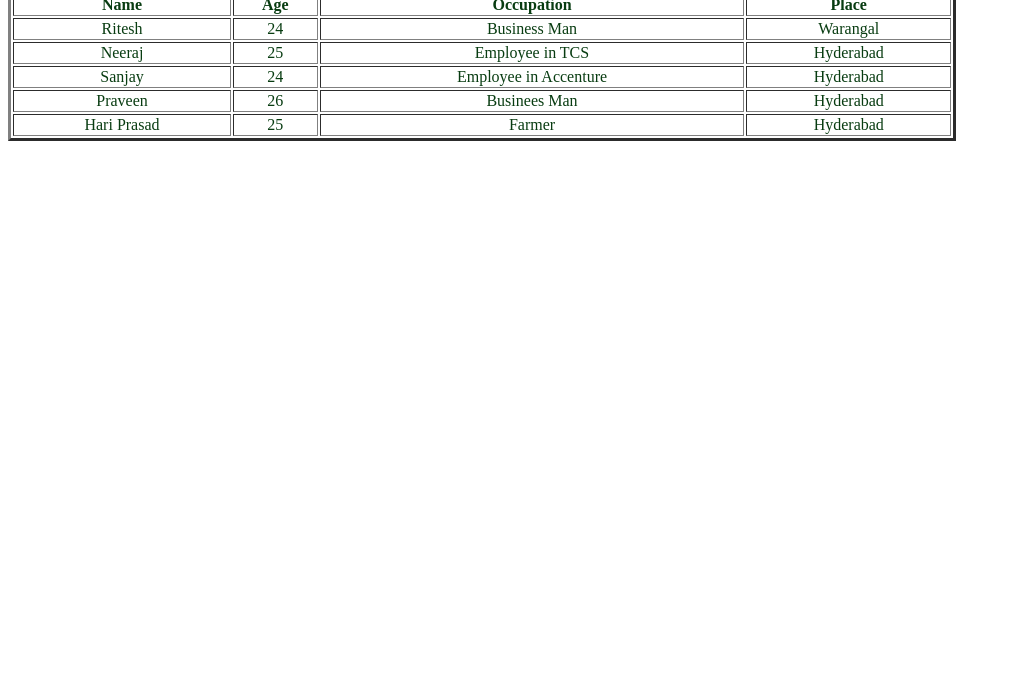
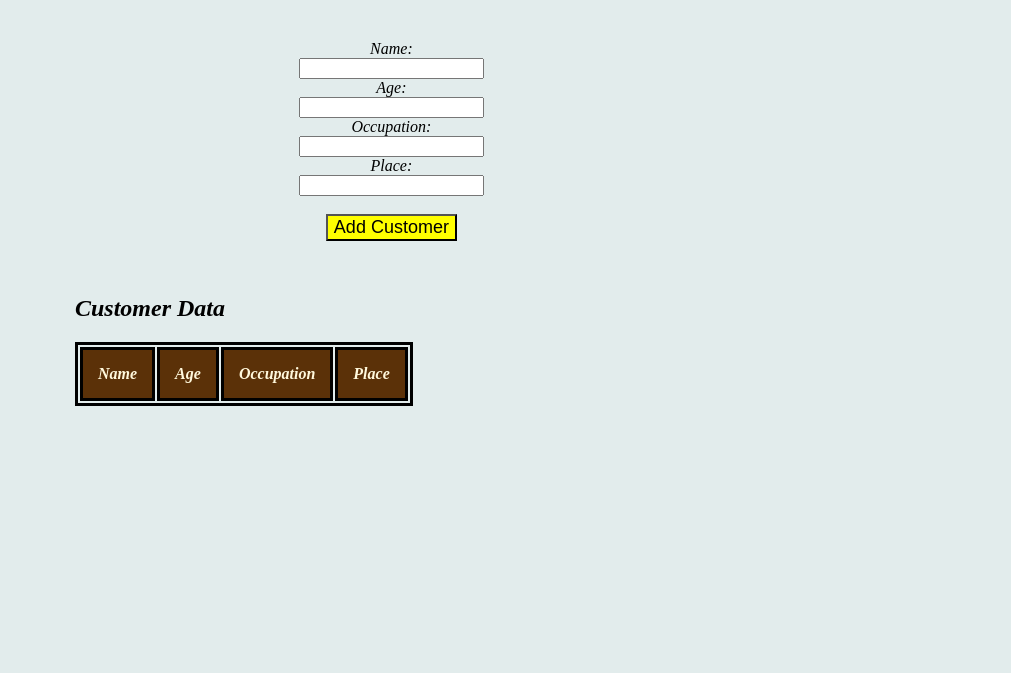
Before and after one commit to arunkrishna378/skibble-js-assignments, a plain HTML site: page assignment-3/index.html in a window 1280 px wide. Shown: the part 127-800 px from the top of the page, without its empty margins (0-1011 px from the left). Drawn offline with Linux system fonts and the light colour scheme.

Commit message:
3.3commit

```diff
--- a/assignment-3/index.html
+++ b/assignment-3/index.html
@@ -5,21 +5,84 @@
     <meta name="viewport" content="width=device-width, initial-scale=1.0" />
     <title>Document</title>
     <style>
-        body,h1{color: brown;}
-        table{
-            text-align: center;
-            width: 75%;
-        }
-        table,thead{
-        color: rgb(8, 60, 17);
-        }
+      body {
+        font-style: oblique;
+        background-color: rgb(226, 236, 236);
+        margin: 75px;
+      }
+      h1 {
+        font-style: normal;
+        font-weight: bold;
+      }
+      #coustomerForm {
+        width: 25%;
+        margin: 1%;
+        background-color: rgb(175, 171, 167);
+      }
+      form {
+        text-align: center;
+        width: 50%;
+        padding: 3%;
+      }
+      label {
+        text-align: center;
+      }
+      input {
+        color: rgb(44, 14, 4);
+      }
+      button {
+        background-color: yellow;
+        font-size: large;
+        font-family: sans-serif;
+      }
+      table {
+        width: 100px;
+        border-radius: collapse;
+        margin-top: 15px;
+      }
+      table,
+      th,
+      td {
+        border: 3px solid black;
+        align-items: left;
+      }
+      th,
+      td {
+        padding: 15px;
+
+      }
+      thead {
+        background-color: rgb(91, 49, 8);
+        color: cornsilk;
+      }
     </style>
   </head>
   <body>
-    <h1>Friends List...</h1>
-    <br>
-    <br>
-    <table  id="my table" border="3px" >
+    <h1>Enter Here Customer Details</h1>
+
+    <form id="customerForm">
+      <label for="customername">Name:</label>
+      <br />
+      <input type="text" id="customername" required />
+      <br />
+      <label for="customerage">Age:</label>
+      <br />
+      <input type="number" id="customerage" required />
+      <br />
+      <label for="customeroccupation">Occupation:</label>
+      <br />
+      <input type="text" id="customeroccupation" required />
+      <br />
+      <label for="customerplace">Place:</label>
+      <br />
+      <input type="text" id="customerplace" required />
+      <br />
+      <br />
+      <button type="submit">Add Customer</button>
+    </form>
+    <h2>Customer Data</h2>
+
+    <table>
       <thead>
         <tr>
           <th>Name</th>
@@ -27,47 +90,58 @@
           <th>Occupation</th>
           <th>Place</th>
         </tr>
-        <tr>
-          <td>Ritesh</td>
-          <td>24</td>
-          <td>Business Man</td>
-          <td>Warangal</td>
-        </tr>
-        <tr>
-          <td>Neeraj</td>
-          <td>25</td>
-          <td>Employee in TCS</td>
-          <td>Hyderabad</td>
-        </tr>
-        <tr>
-          <td>Sanjay</td>
-          <td>24</td>
-          <td>Employee in Accenture</td>
-          <td>Hyderabad</td>
-        </tr>
-        <tr>
-          <td>Praveen</td>
-          <td>26</td>
-          <td>Businees Man</td>
-          <td>Hyderabad</td>
-        </tr>
-        <tr>
-          <td>Hari Prasad</td>
-          <td>25</td>
-          <td>Farmer</td>
-          <td>Hyderabad</td>
-        </tr>
       </thead>
+      <tbody id="customerTable">
+
+      </tbody>
     </table>
     <script>
-        let data= [
-            {name:"Ritesh",age:"24"occupation:"Business Man", place:"Warangal"}
-            {name:"Neeraj",age:"25",occupation:"Employee in TCS", place:"Hyderabad"}
-            {name:"Sanjay",age:"24",occupation:"Employee in Accenture",place:"Hyderabad"}
-            {name:"Praveen",age:"26",occupation:"Businees Man",place:"Hyderabad"}
-            {name:"Hari Prasad",age:"25",occupation:"Farmer",place:"Hyderabad"}
-        ]
-        let table = document.getElementById("my table ")
+      const customers = [];
+
+      const customerForm = document.getElementById("customerForm");
+      const customerTable = document.getElementById("customerTable");
+
+      function addCustomer(event) {
+        event.preventDefault();
+
+        const name = document.getElementById("customername").value;
+        const age = document.getElementById("customerage").value;
+        const occupation = document.getElementById("customeroccupation").value;
+        const place = document.getElementById("customerplace").value;
+
+        const customer = { name, age, occupation, place };
+
+        customers.push(customer);
+
+        customerForm.reset();
+
+        updateTable();
+      }
+      function updateTable() {
+        customerTable.innerHTML = " ";
+
+        customers.forEach((customer) => {
+          const row = document.createElement("tr");
+          const nameCell = document.createElement("td");
+          const ageCell = document.createElement("td");
+          const occupationCell = document.createElement("td");
+          const placeCell = document.createElement("td");
+
+          nameCell.textContent = customer.name;
+          ageCell.textContent = customer.age;
+          occupationCell.textContent = customer.occupation;
+          placeCell.textContent = customer.place;
+
+          row.appendChild(nameCell);
+          row.appendChild(ageCell);
+          row.appendChild(occupationCell);
+          row.appendChild(placeCell);
+
+          customerTable.appendChild(row);
+        } );
+      }
+
+      customerForm.addEventListener("submit", addCustomer);
     </script>
   </body>
 </html>
```
